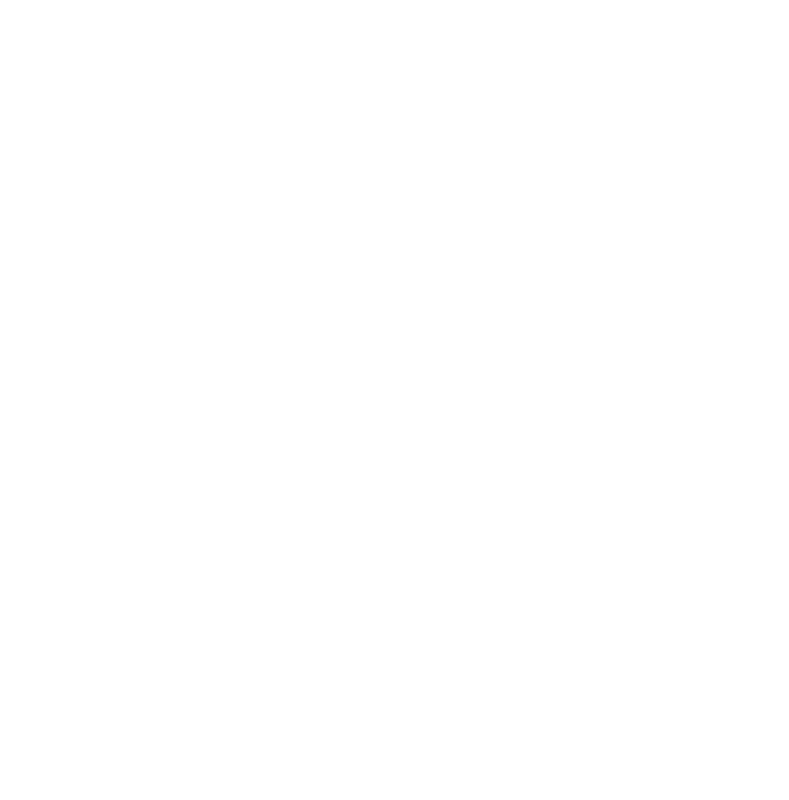
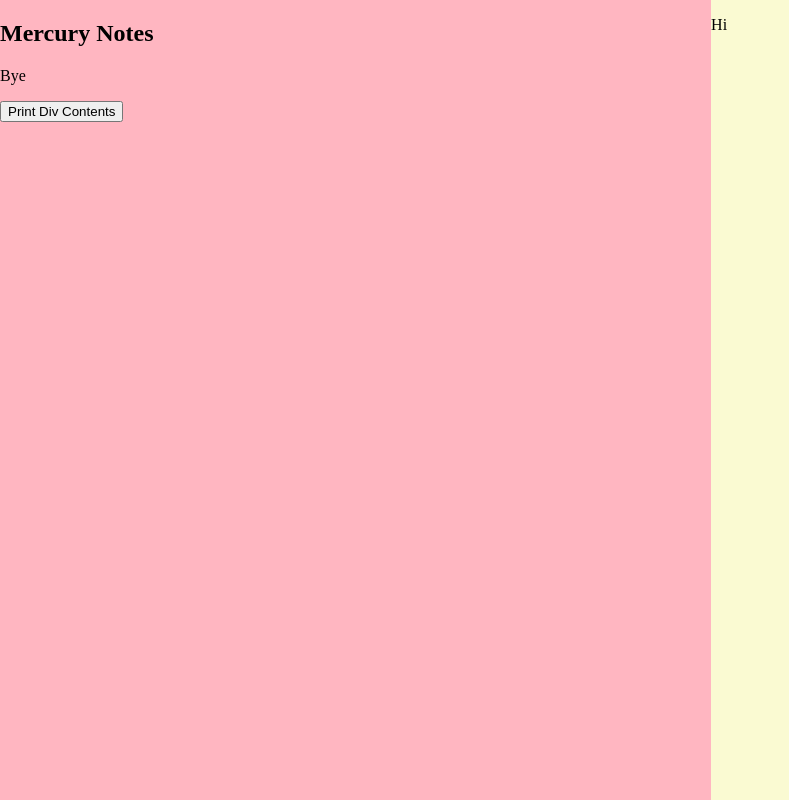
Before and after one commit to margaritageleta/mercury, a Flask app: page / in a window 1280 px wide. Before the commit the part shown is empty. Shown: the whole page, without its empty margins (0-789 px from the left). Run offline with Flask 2, Linux system fonts and the light colour scheme; some libraries are stand-ins or nearby versions.

Commit message:
add html2pdf

```diff
--- a/templates/base.html
+++ b/templates/base.html
@@ -1,25 +1,45 @@
 <!DOCTYPE html>
 <html lang="es">
     <head>
-        <title>Mercury notes</title>
+        <title>Mercury Notes</title>
         <meta charset="utf-8">
         <meta name="viewport" content="width=width-height, height=device-height, initial-scale=1.0, user-scalable=no">
         <meta http-equiv="X-UA-Compatible" content="ie=edge">
+        <link rel="shortcut icon" href="">
         <script src="https://kit.fontawesome.com/ae7c3de316.js" crossorigin="anonymous"></script>
         <script src="https://cdn.jsdelivr.net/npm/sweetalert2@9"></script>
         <link rel="stylesheet" type="text/css" href="/css/fonts.css">
         <link rel="stylesheet" type="text/css" href="/css/style.css">
         <script src="https://ajax.googleapis.com/ajax/libs/jquery/2.1.3/jquery.min.js"></script>
+        <script src = "https://cdnjs.cloudflare.com/ajax/libs/jspdf/1.3.4/jspdf.min.js"></script>
+
+        <script type="text/javascript">
+            window.onload = () => {
+                $("#btnPrint").click(function () {
+                    console.log("Hi");
+                    var pdf = new jsPDF('p','pt','a4');
+                    pdf.addHTML(document.body,function() {
+                        pdf.save('web.pdf');
+                    });
+                    console.log("Done");
+                });
+            }
+        </script>
     </head>
 
     <body>
-        <!--NavBar-->
-        <nav>
-        </nav>
-        <!--Main section-->
         <main>
+            <nav>
+                <h1>Mercury Notes</h1>
+            </nav>
+            <section>
+                <p>Bye</p>
+                <input id="btnPrint" type="button" value="Print Div Contents"/>
+            </section>
+        </main>
+        <main id="dvContainer">
+            <p>Hi</p>
             {% block content %}{% endblock %}
         </main>
-        <footer>
-
-        </footer>
+    </body>
+</html>
```
